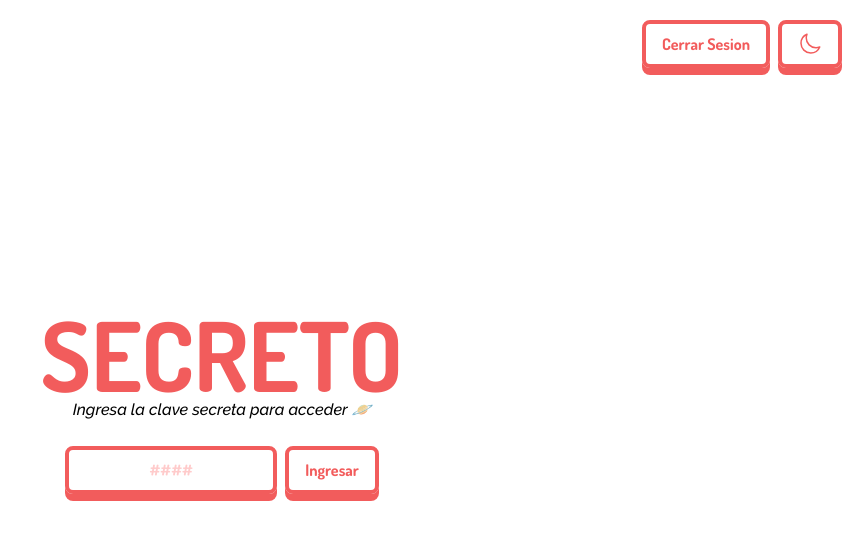
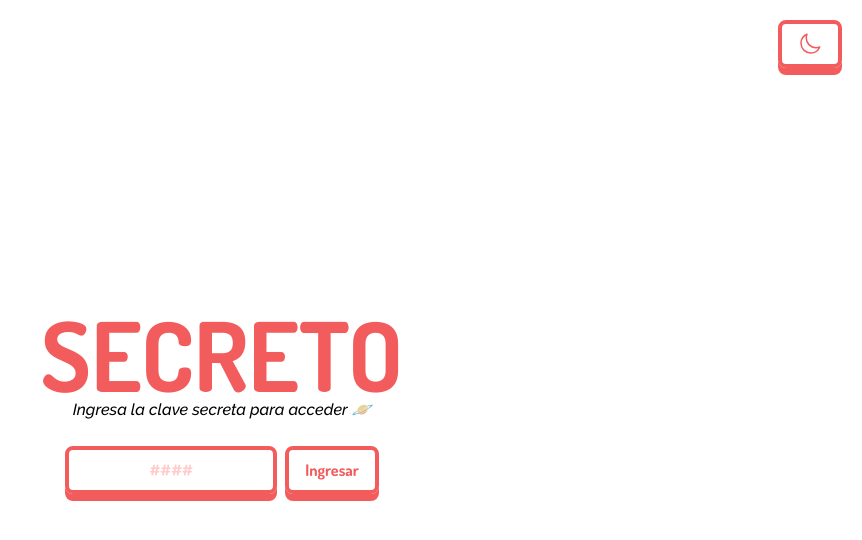
Before and after one commit to DiegoCadavid/emociones_client, a React (Vite) app: page /login in a window 1280 px wide. Shown: the top 540 px of the page, without its empty margins (418-1280 px from the left). Built offline with nearby package versions, Linux system fonts and the light colour scheme.

Commit message:
fix: hidden button in login route

```diff
--- a/src/components/App.jsx
+++ b/src/components/App.jsx
@@ -48,6 +48,7 @@ const App = () => {
     <div className={`min-h-screen dark:bg-zinc-900 transition-colors ease-in`}>
       <ToggleTheme
         isDarkMode={isDarkMode}
+        isAuth={isAuth}
         toggleDarkMode={toggleDarkMode}
         handleLogout={logout}
       />
--- a/src/components/ToggleTheme.jsx
+++ b/src/components/ToggleTheme.jsx
@@ -4,9 +4,11 @@ const ToggleTheme = ({
   isDarkMode = false,
   toggleDarkMode = () => {},
   handleLogout = () => {},
+  isAuth = false,
 }) => {
   return (
     <div className="absolute right-5 top-5 flex gap-2 items-center">
+      {isAuth && (
         <button
           className="btn"
           onClick={() => {
@@ -14,7 +16,7 @@ const ToggleTheme = ({
           }}>
           Cerrar sesion
         </button>
-
+      )}
       <button
         className="btn"
         onClick={() => {
--- a/src/contexts/themeContext.jsx
+++ b/src/contexts/themeContext.jsx
@@ -1,7 +1,8 @@
 import { createContext } from "react";
 
 const themeContext = createContext({
-  isDarkTheme: false
+  isDarkTheme: false,
+  isAuth: false
 })
 
 export default themeContext;
```
Lines whose indentation alone changed are shown as unchanged.
